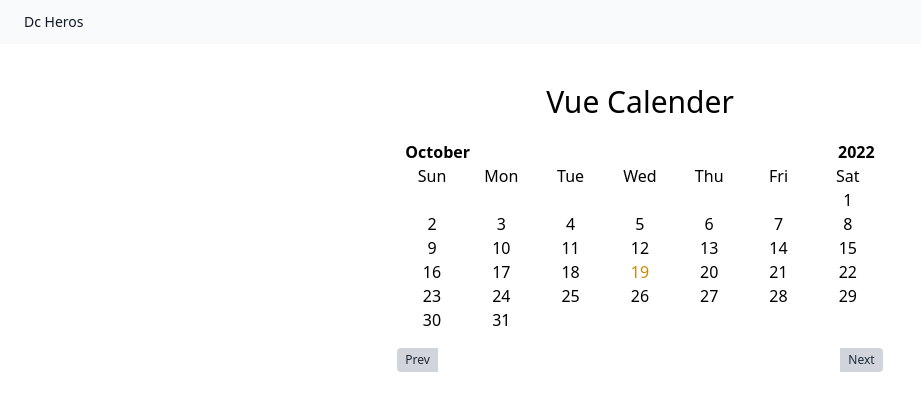
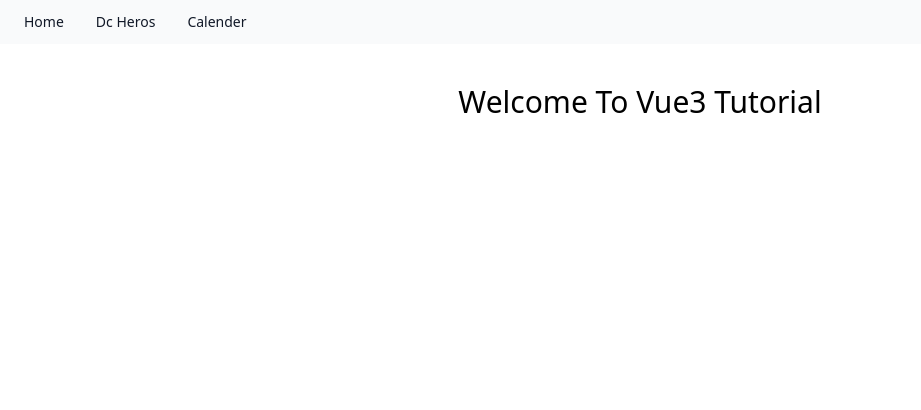
Before and after one commit to shahriarshaon1993/vue3-bitfumes, a Vue app in the folder vue3/: page / in a window 1280 px wide. Shown: the top 410 px of the page, without its empty margins (0-921 px from the left). Built offline with nearby package versions, Linux system fonts and the light colour scheme.

Commit message:
Vue router

```diff
--- a/vue3/package.json
+++ b/vue3/package.json
@@ -7,7 +7,8 @@
     "preview": "vite preview --port 4173"
   },
   "dependencies": {
-    "vue": "^3.2.38"
+    "vue": "^3.2.38",
+    "vue-router": "^4.1.5"
   },
   "devDependencies": {
     "@vitejs/plugin-vue": "^3.0.3",
--- a/vue3/src/App.vue
+++ b/vue3/src/App.vue
@@ -2,17 +2,14 @@
   <AppHeader/>
 
   <div class="w-full flex">
-    <!-- <DcHeros /> -->
-    <Calender />
+    <router-view></router-view>
   </div>
 </template>
 
 <script>
 import AppHeader from './components/AppHeader.vue';
-import Calender from './components/Calender.vue';
-// import DcHeros from './components/DcHeros.vue';
 
 export default {
-  components: { AppHeader, Calender },
+  components: { AppHeader },
 };
 </script>
--- a/vue3/src/components/AppHeader.vue
+++ b/vue3/src/components/AppHeader.vue
@@ -4,7 +4,19 @@
             <div class="flex items-center">
                 <ul class="flex flex-row mt-0 mr-6 space-x-8 text-sm font-medium">
                     <li>
-                        <a href="#" class="text-gray-900 dark:text-white hover:underline" aria-current="page">Dc Heros</a>
+                        <router-link to="/" class="text-gray-900 dark:text-white hover:underline" aria-current="page">
+                            Home
+                        </router-link>
+                    </li>
+                    <li>
+                        <router-link to="/dc-heros" class="text-gray-900 dark:text-white hover:underline" aria-current="page">
+                            Dc Heros
+                        </router-link>
+                    </li>
+                    <li>
+                        <router-link to="/calender" class="text-gray-900 dark:text-white hover:underline" aria-current="page">
+                            Calender
+                        </router-link>
                     </li>
                 </ul>
             </div>
--- a/vue3/src/main.js
+++ b/vue3/src/main.js
@@ -1,4 +1,7 @@
 import { createApp } from 'vue'
 import App from './App.vue'
+import router from "./router"
 
-createApp(App).mount('#app')
+createApp(App)
+    .use(router)
+    .mount('#app')
--- /dev/null
+++ b/vue3/src/pages/Home.vue
@@ -0,0 +1,5 @@
+<template>
+    <div class="m-auto">
+        <h1 class="text-3xl text-center">Welcome To Vue3 Tutorial</h1>
+    </div>
+</template>
--- /dev/null
+++ b/vue3/src/router.js
@@ -0,0 +1,17 @@
+import { createRouter, createWebHistory } from "vue-router";
+import Home from './pages/Home.vue';
+import DcHeros from './pages/DcHeros.vue';
+import Calender from './pages/Calender.vue';
+
+const routes = [
+    { path: '/', component: Home },
+    { path: '/dc-heros', component: DcHeros },
+    { path: '/calender', component: Calender },
+];
+
+const router = createRouter({
+    history: createWebHistory(),
+    routes
+});
+
+export default router;
```
Also changed, not shown: vue3/src/pages/Calender.vue (renamed from vue3/src/components/Calender.vue), vue3/src/pages/DcHeros.vue (renamed from vue3/src/components/DcHeros.vue), 1 other file (tests, documents, lock files or other folders).
